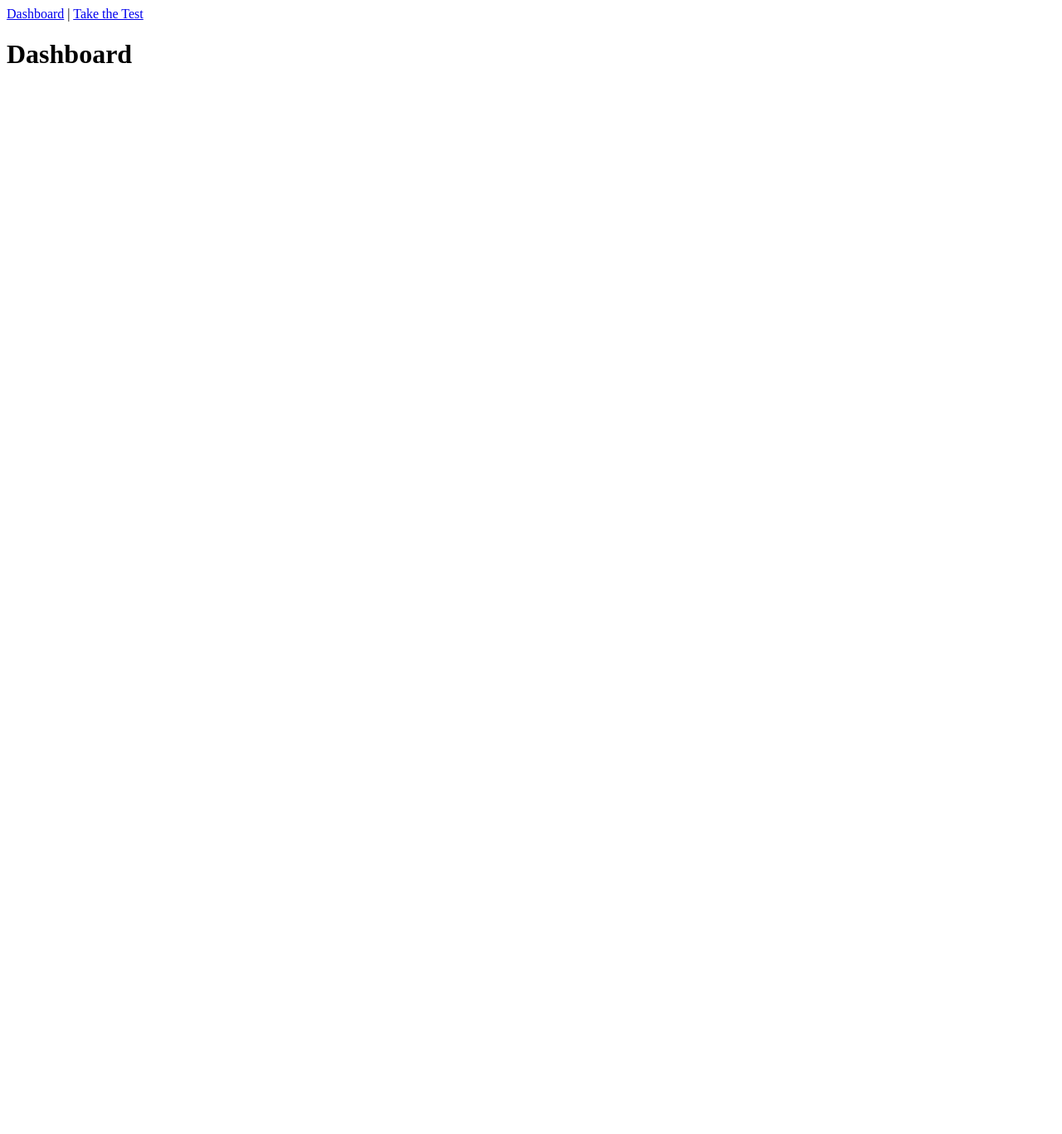
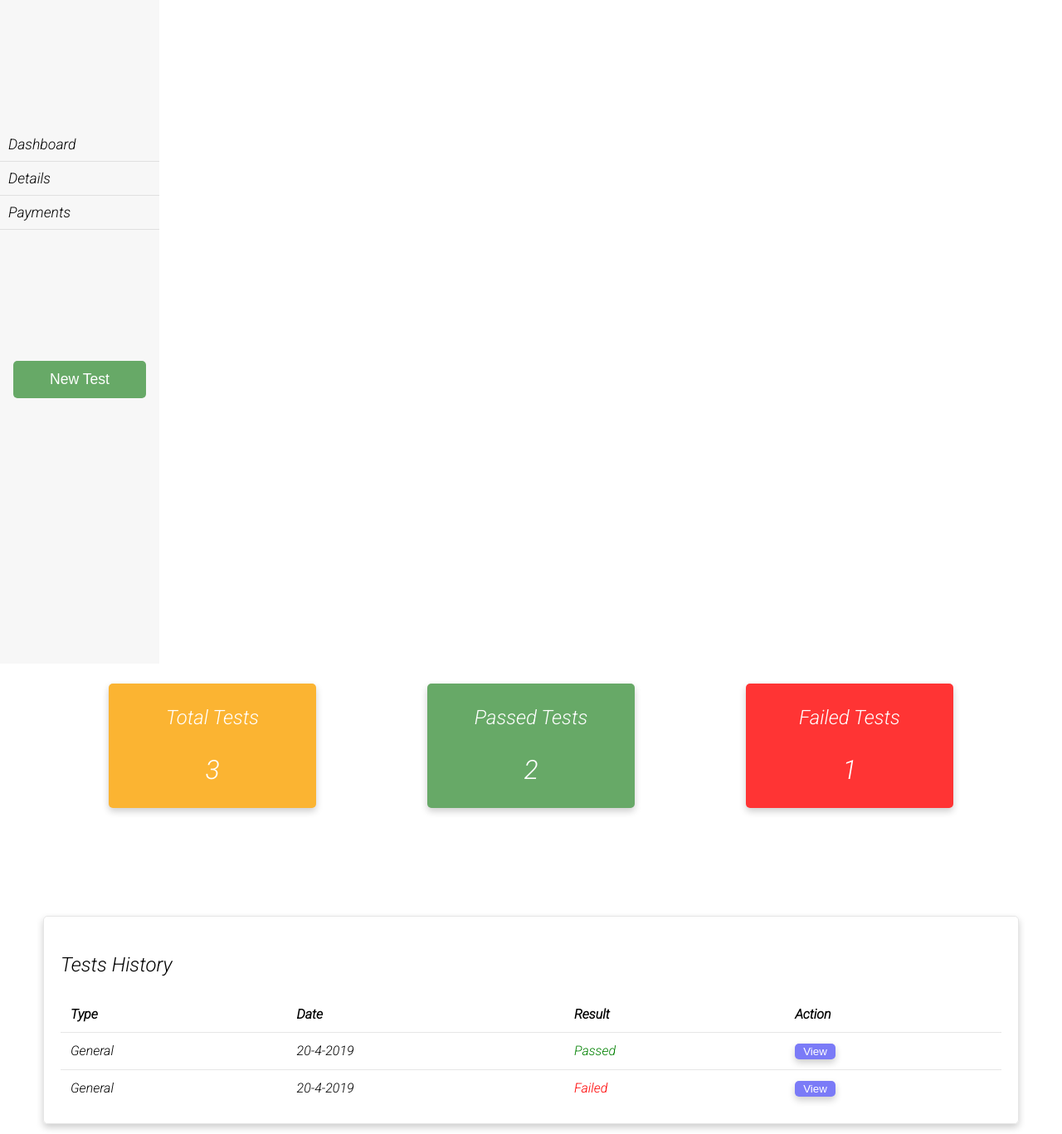
Before and after one commit to AliakbarSu/AliakbarSu.github.io.mpt, a Vue app: page /#/ in a window 1280 px wide. Shown: the whole page at 83% size. Before the commit the page ends 800 px from the top, so only its background shows below. Built offline with nearby package versions, Linux system fonts and the light colour scheme.

Commit message:
feat: Add Dashboard Component

```diff
--- a/src/App.vue
+++ b/src/App.vue
@@ -1,9 +1,5 @@
 <template>
   <div id="app">
-    <div id="nav">
-      <router-link to="/">Dashboard</router-link> |
-      <router-link to="/test">Take the Test</router-link>
-    </div>
     <router-view/>
   </div>
 </template>
@@ -12,4 +8,9 @@
 * {
   box-sizing: border-box;
 }
+
+body {
+  margin: 0;
+  padding: 0;
+}
 </style>
--- a/src/components/containers/dashboard/dashboard.vue
+++ b/src/components/containers/dashboard/dashboard.vue
@@ -1,6 +1,56 @@
 <template>
-  <div>
-    <h1>Dashboard</h1>
+  <div class="dashboard">
+    <nav class="side__nav">
+      <ul class="navbar">
+        <li class="nav__item"><router-link to="/" tag="a">Dashboard</router-link></li>
+        <li class="nav__item"><router-link to="/details" tag="a">Details</router-link></li>
+        <li class="nav__item"><router-link to="/payments" tag="a">Payments</router-link></li>
+      </ul>
+      <div class="nav__button">
+        <router-link to="/test" class="nav__btn" tag="button">New Test</router-link>
+      </div>
+    </nav>
+    <div class="content">
+      <div class="right__content">
+        <div class="tiles__container">
+          <div class="tiles tiles--orange">
+            <p class="tiles__heading">Total Tests<p>
+            <p class="tiles__text">3</p>
+          </div>
+          <div class="tiles tiles--green">
+            <p class="tiles__heading">Passed Tests<p>
+            <p class="tiles__text">2</p>
+          </div>
+          <div class="tiles tiles--red">
+            <p class="tiles__heading">Failed Tests<p>
+            <p class="tiles__text">1</p>
+          </div>
+        </div>
+        <div class="history">
+          <p class="history__title">Tests History</p>
+          <table class="history__table">
+            <tr>
+              <th>Type</th>
+              <th>Date</th>
+              <th>Result</th>
+              <th>Action</th>
+            </tr>
+            <tr>
+              <td>General</td>
+              <td>20-4-2019</td>
+              <td><span class="text__green">Passed</span></td>
+              <td><button class="view__btn">View</button></td>
+            </tr>
+            <tr>
+              <td>General</td>
+              <td>20-4-2019</td>
+              <td><span class="text__red">Failed</span></td>
+              <td><button class="view__btn">View</button></td>
+            </tr>
+          </table>
+        </div>
+      </div>
+    </div>
   </div>
 </template>
 
@@ -10,6 +60,176 @@ export default {
 }
 </script>
 
-<style>
+<style lang="scss" scopped>
+
+.dashboard {
+  height: 100vh;
+  display: flex;
+  flex-wrap: wrap;
+  align-items: center;
+  justify-items: center;
+  font-family: 'Roboto', sans-serif;
+}
+
+
+.content {
+  padding: 12px;
+  width: 85%;
+  @media(min-width: 1200px) {
+    width: 1200px;
+    margin: auto;
+  }
+}
+
+.tiles__container {
+  display: flex;
+  justify-content: space-around;
+  align-items: center;
+  padding: 12px;
+}
+
+.tiles {
+  padding: 12px;
+  border-radius: 5px;
+  background: white;
+  width: 250px;
+  height: 150px;
+  display: flex;
+  flex-wrap: wrap;
+  align-items: center;
+  justify-content: center;
+  color: white;
+  box-shadow: 0 4px 8px 0 rgba(0,0,0,0.2);
+}
+
+.tiles--orange {
+  background-color: #fbb432;
+}
+
+.tiles--green {
+  background-color: #67a967;
+}
+
+.tiles--red {
+  background-color: #ff3434;
+}
+
+
+.tiles__heading {
+  font-size: 1.5em;
+  width: 100%;
+  margin: 0;
+  padding: 12px;
+  text-align: center;
+}
+
+.tiles__text {
+  font-size: 2em;
+  width: 100%;
+  margin: 0;
+  text-align: center;
+  padding: 12px;
+}
+
+
+.history {
+  padding: 20px;
+  margin-top: 10%;
+  border: 1px solid #e6e6e6;
+  border-radius: 5px;
+  box-shadow: 0 4px 8px 0 rgba(0,0,0,0.2);
+}
+
+.history__title {
+  font-size: 1.5em;
+}
+
+.history__table {
+  width: 100%;
+  border-collapse: collapse;
+}
+
+th {
+  text-align: left;
+  padding: 12px;
+}
+
+td {
+  border-top: 1px solid #e6e6e6;
+  padding: 12px;
+}
+
+.text__red {
+  color: red;
+}
+
+.text__green {
+  color: green;
+}
+
+.view__btn {
+  background: no-repeat;
+  border: none;
+  background-color: #7b7bf7;
+  padding: 2px 10px;
+  color: white;
+  border-radius: 5px;
+  cursor: pointer;
+  box-shadow: 0 4px 8px 0 rgba(0,0,0,0.2);
+}
+
+.side__nav {
+  width: 15%;
+  height: 100%;
+  background: #f7f7f7;
+  position: relative;
+}
+
+.navbar {
+  padding: 0;
+  margin: 0;
+  margin-top: 80%;
+}
+
+.nav__item {
+  padding: 10px;
+  font-size: 1.1em;
+  border-bottom: 1px solid #e0e0e0;
+}
+
+.nav__item > a {
+  text-decoration: none;
+  color: inherit;
+  cursor: pointer;
+  &:hover {
+    color: grey;
+    transition: 0.3s;
+  }
+}
+
+.nav__button {
+  width: 100%;
+  text-align: center;
+  position: absolute;
+  bottom: 40%;
+}
+
+.nav__btn {
+  border: none;
+  width: 160px;
+  padding: 12px 0;
+  text-align: center;
+  background: #67a967;
+  color: white;
+  font-size: 1.1em;
+  border-radius: 5px;
+  cursor: pointer;
+  &:hover {
+    color: #67a967;
+    background-color: white;
+    border: 1px solid #67a967;
+    transition: 0.3s;
+  }
+}
 
 </style>
--- a/src/components/containers/results/results.vue
+++ b/src/components/containers/results/results.vue
@@ -86,7 +86,7 @@ export default {
   },
   methods: {
     navigateToDashboard() {
-      this.$router.push("/dashboard")
+      this.$router.push("/")
     }
   },
   computed: {
```
